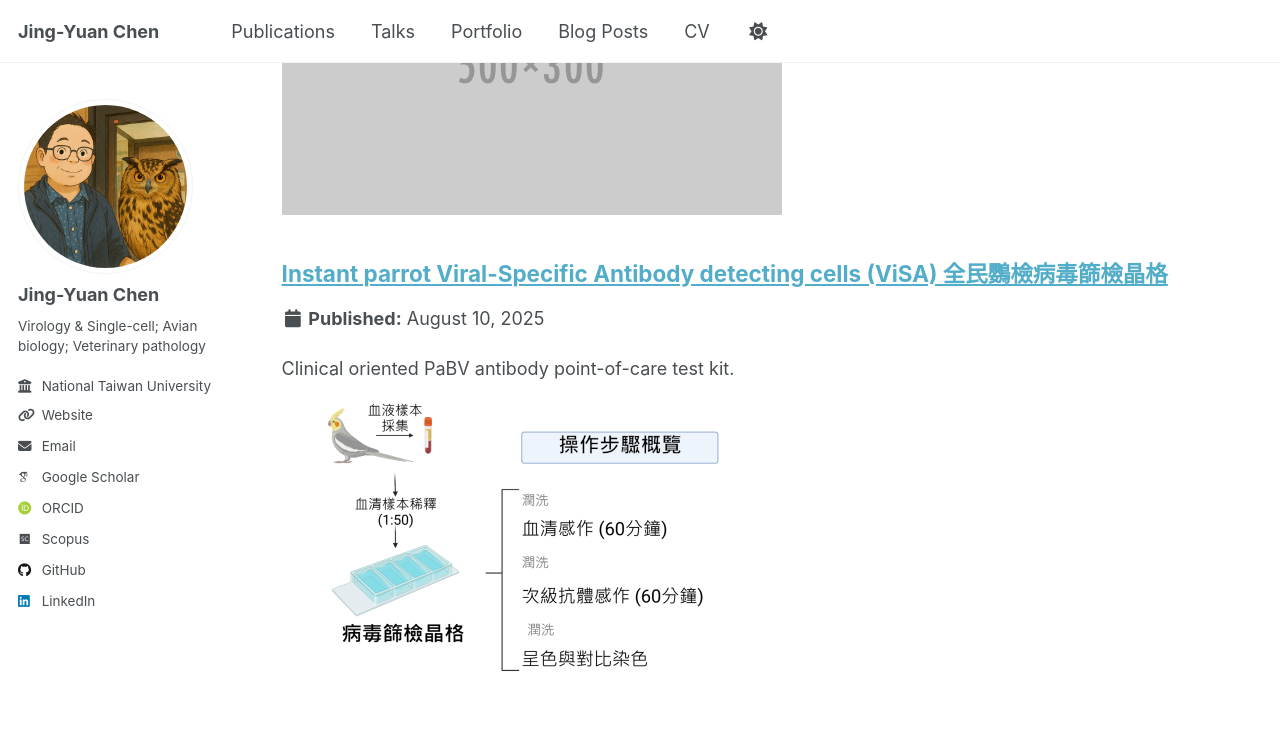
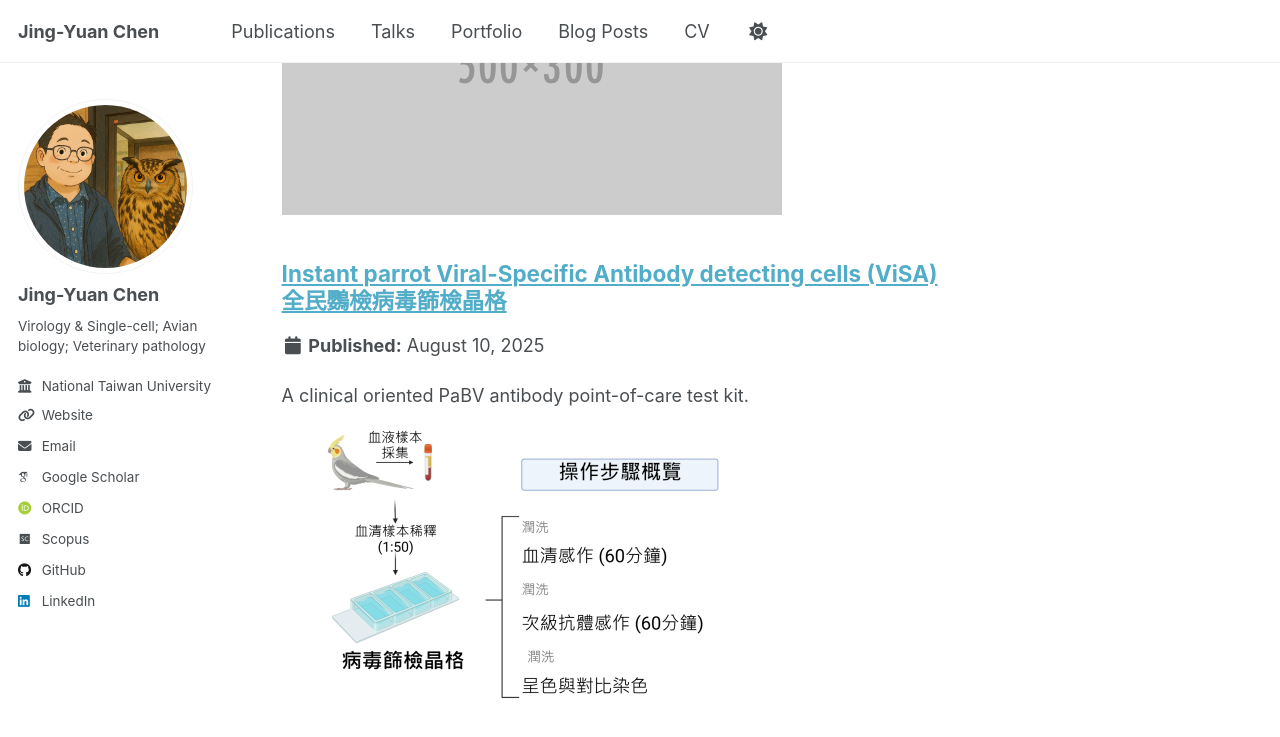
Before and after one commit to jychen74/jychen74.github.io, a Jekyll site: the page built from _pages/portfolio.html, in a window 1280 px wide and 900 px high, scrolled down 380 px. Shown: the top 737 px of the window. Built offline with Jekyll 4.4.1, drawn with Linux system fonts in a browser that asks for light colours; some web fonts are replaced; a script that is not in the unit is left out.

Commit message:
portfolio

```diff
--- a/_portfolio/portfolio-2.html
+++ b/_portfolio/portfolio-2.html
@@ -1,7 +1,6 @@
 ---
-title: "Instant parrot Viral-Specific Antibody detecting cells (ViSA) \n 全民鸚檢病毒篩檢晶格"
-subtitle: "全民鸚檢病毒篩檢晶格"
-excerpt: "Clinical oriented PaBV antibody point-of-care test kit. <br/><img src='/images/ViSA cells-1.png'>"
+title: "Instant parrot Viral-Specific Antibody detecting cells (ViSA) <br> 全民鸚檢病毒篩檢晶格"
+excerpt: "A clinical oriented PaBV antibody point-of-care test kit. <br/><img src='/images/ViSA cells-1.png'>"
 collection: portfolio
 ---
 
```
